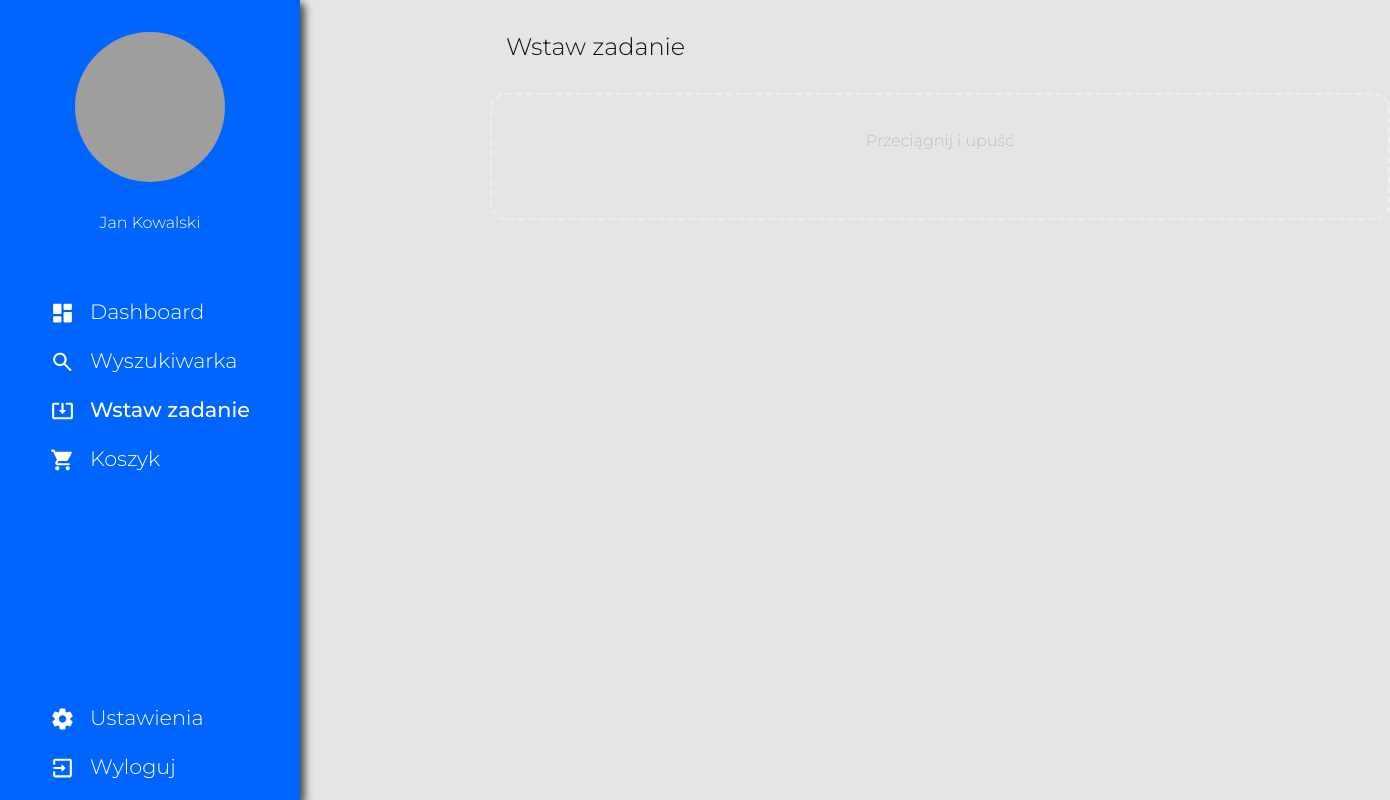
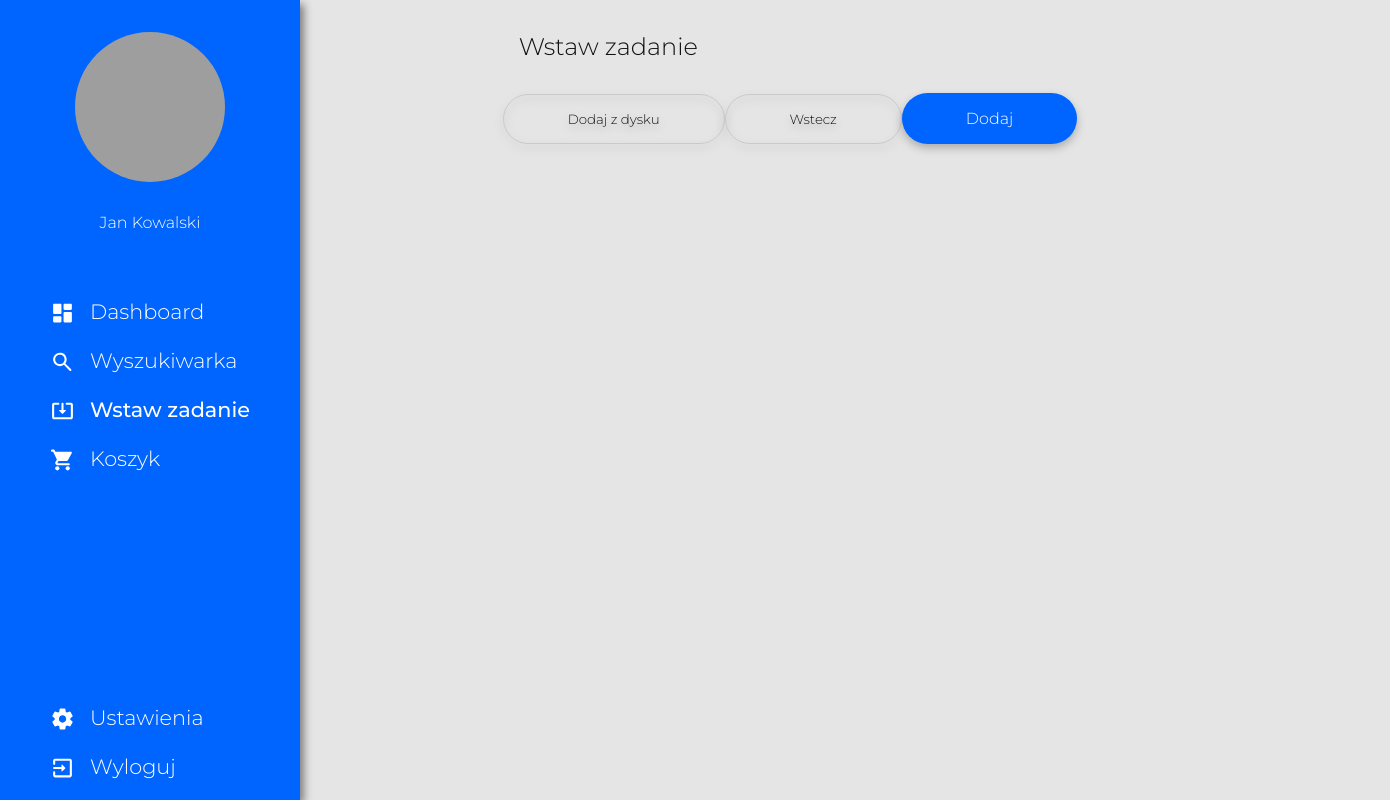
Before and after one commit to Nico2d/atem, a Next.js app: page /add-exercise in a window 1280 px wide. Shown: the whole page, 1390 px wide, since content can reach past the window. Built offline with nearby package versions, Linux system fonts and the light colour scheme; grey boxes are pictures that could not be loaded.

Commit message:
refactor: add swtich to button

```diff
--- /dev/null
+++ b/components/atoms/File.tsx
@@ -0,0 +1,25 @@
+import { ImFileEmpty } from "@react-icons/all-files/im/ImFileEmpty";
+import styled from "styled-components";
+
+export const File = ({ file }) => {
+  return (
+    <FileContainer>
+      <ImFileEmpty />
+      {file.name}
+      {/* {file.name} - {(file.size / 1024).toFixed(2)} mb */}
+      {/*   <span onClick={() => removeFile(file.name)}>X</span> */}
+    </FileContainer>
+  );
+};
+
+const FileContainer = styled.div`
+  height: 200px;
+  width: 100px;
+  /* background: rgba(100, 0, 0, 0.1); */
+  margin: .5rem;
+
+  > svg {
+    width: 100%;
+    height: auto;
+  }
+`;
--- a/components/atoms/button.tsx
+++ b/components/atoms/button.tsx
@@ -2,7 +2,7 @@ import styled from "styled-components";
 
 type Props = {
   text: string;
-  styleType: string;
+  styleType?: string;
   clicked?: () => void;
 };
 
@@ -11,11 +11,17 @@ export const Button: React.FC<Props> = ({
   clicked,
   styleType = "primary",
 }: Props) => {
+  const getButtonStyle = () => {
+    switch (styleType) {
+      case "primary":
+        return ButtonExtendSolid;
+      case "secondary":
+        return ButtonExtendBlank;
+    }
+  };
+
   return (
-    <StyledButton
-      as={styleType === "primary" ? ButtonExtendSolid : ButtonExtendBlank}
-      onClick={clicked}
-    >
+    <StyledButton as={getButtonStyle()} onClick={clicked}>
       {text}
     </StyledButton>
   );
--- a/components/atoms/dropzone.tsx
+++ b/components/atoms/dropzone.tsx
@@ -1,9 +1,13 @@
 import React, { useState } from "react";
 import { useDropzone } from "react-dropzone";
 import styled from "styled-components";
+import { ImFileEmpty } from "@react-icons/all-files/im/ImFileEmpty";
+import { File } from "./File";
 
 export const DragAndDrop = (props) => {
   const [files, setFiles] = useState([]);
+
+  // zdjęcia, wordy i paczki rar i zwnykły (Im icons)
 
   const {
     getRootProps,
@@ -22,30 +26,29 @@ export const DragAndDrop = (props) => {
     setFiles(files.filter((item) => item.name !== name));
   };
 
-  const displayFileList = files.map((file, index) => (
-    <FileList key={index}>
-      {file.name} - {(file.size / 1024).toFixed(2)} mb
-      <span onClick={() => removeFile(file.name)}>X</span>
-    </FileList>
-  ));
-
   return (
     <section>
       <Container
         {...getRootProps({ isDragActive, isDragAccept, isDragReject })}
       >
         <input {...getInputProps()} />
-        <p>Przeciągnij i upuść</p>
-        <ul>{displayFileList}</ul>
+        {files.length === 0 && <p>Przeciągnij i upuść</p>}
+
+        <FileList>
+          {files.map((file, index) => (
+            <File key={index} file={file} />
+          ))}
+        </FileList>
       </Container>
     </section>
   );
 };
 
-const FileList = styled.li`
-  list-style: none;
-  display: flex;
-  justify-content: space-between;
+const FileList = styled.div`
+  width: 100%;
+  display: grid;
+  grid-template-columns: repeat(auto-fit, minmax(100px, 1fr));
+  grid-gap: 10px;
 
   > span {
     color: red;
--- a/pages/add-exercise.tsx
+++ b/pages/add-exercise.tsx
@@ -1,29 +1,18 @@
 import { useState } from "react";
 import { PageHeading } from "../components/atoms/pageHeading";
-import { TemplateWithSidebar } from "../components/templates/TemplateWithSidebar";
-
 import React from "react";
 import { DragAndDrop } from "../components/atoms/dropzone";
+import { Button } from "../components/atoms/button";
 
 const AddExercise = () => {
-  const [files, setFiles] = useState([
-    "nice.pdf",
-    "verycool.jpg",
-    "amazing.png",
-    "goodstuff.mp3",
-    "thankyou.doc",
-  ]);
-
-  const handlerOnDrop = (files, rejectedFiles) => {
-    console.log(files);
-  };
-
   return (
-    <TemplateWithSidebar>
+    <>
       <PageHeading title="Wstaw zadanie" />
-
-      <DragAndDrop />
-    </TemplateWithSidebar>
+      {/* <DragAndDrop /> */}
+      <Button text="Dodaj z dysku" styleType="secondary" />
+      <Button text="Wstecz" styleType="secondary" />
+      <Button text="Dodaj" />
+    </>
   );
 };
 
```
